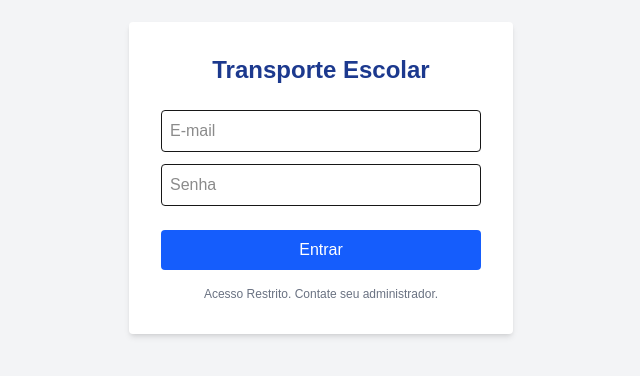
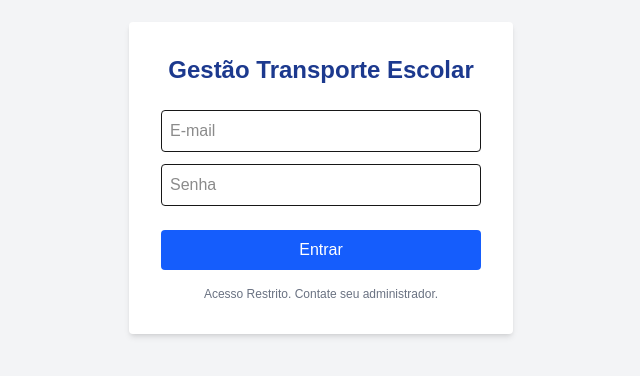
Before and after one commit to dougllasaf/gestao-escolar, a Next.js app: page / in a window 1280 px wide. Shown: the part 222-598 px from the top of the page, without its empty margins (319-959 px from the left). Built offline with nearby package versions, Linux system fonts and the light colour scheme.

Commit message:
style: update login title

```diff
--- a/app/page.tsx
+++ b/app/page.tsx
@@ -28,7 +28,7 @@ export default function Home() {
     return (
       <div className="h-screen flex items-center justify-center bg-gray-100">
         <form onSubmit={handleLogin} className="bg-white p-8 rounded shadow-md w-96">
-          <h1 className="text-2xl font-bold mb-6 text-center text-blue-900">Transporte Escolar</h1>
+          <h1 className="text-2xl font-bold mb-6 text-center text-blue-900">Gestão Transporte Escolar</h1>
 
           {errorObj && (
             <div className="mb-4 p-3 bg-red-50 text-red-600 border border-red-200 rounded text-sm text-center">
```
